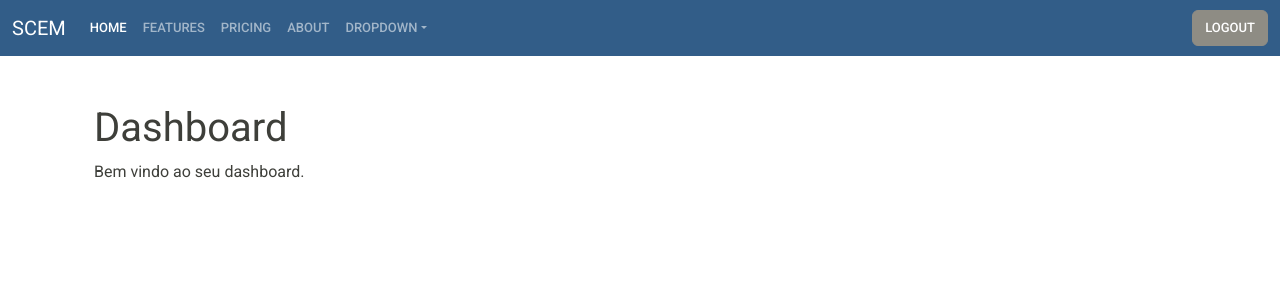
After one commit to fferreir/pi-scem, a Django app: page /account/ in a window 1280 px wide. The commit adds this page. Shown: the top 300 px of the page. Run offline with Django 5.2, Linux system fonts and the light colour scheme; the visitor is signed in with stand-in values (Sample User, id 1); some libraries are stand-ins or nearby versions.

Commit message:
Ajusta log in e log out

```diff
--- /dev/null
+++ b/scem/account/templates/account/dashboard.html
@@ -0,0 +1,8 @@
+{% extends "base.html" %}
+{% load django_bootstrap5 %}
+{% block title %}Dashboard{% endblock %}
+{% block content %}
+    <div class="container pt-5"  >
+    <h1>Dashboard</h1>
+    <p>Bem vindo ao seu dashboard.</p>
+{% endblock %}
--- a/scem/account/templates/base.html
+++ b/scem/account/templates/base.html
@@ -7,13 +7,62 @@
     <title>{% block title %}{% endblock %}</title>
     {% bootstrap_css %}
     {% bootstrap_javascript %}
-    <link rel="stylesheet" type="text/css" href="https://bootswatch.com/5/lumen/bootstrap.min.css"
-
+    <link rel="stylesheet" type="text/css" href="https://bootswatch.com/5/sandstone/bootstrap.css"
 </head>
 <body>
     {% bootstrap_messages %}
     <div id="header">
-        <span class="logo">SCEM</span>
+        {% if request.user.is_authenticated %}
+            <nav class="navbar navbar-expand-lg bg-primary" data-bs-theme="dark">
+              <div class="container-fluid">
+                <a class="navbar-brand" href="#">SCEM</a>
+                <div class="collapse navbar-collapse" id="navbarColor01">
+                  <ul class="navbar-nav me-auto">
+                    <li class="nav-item">
+                      <a class="nav-link active" href="#">Home
+                        <span class="visually-hidden">(current)</span>
+                      </a>
+                    </li>
+                    <li class="nav-item">
+                      <a class="nav-link" href="#">Features</a>
+                    </li>
+                    <li class="nav-item">
+                      <a class="nav-link" href="#">Pricing</a>
+                    </li>
+                    <li class="nav-item">
+                      <a class="nav-link" href="#">About</a>
+                    </li>
+                    <li class="nav-item dropdown">
+                      <a class="nav-link dropdown-toggle" data-bs-toggle="dropdown" href="#" role="button" aria-haspopup="true" aria-expanded="false">Dropdown</a>
+                      <div class="dropdown-menu">
+                        <a class="dropdown-item" href="#">Action</a>
+                        <a class="dropdown-item" href="#">Another action</a>
+                        <a class="dropdown-item" href="#">Something else here</a>
+                        <div class="dropdown-divider"></div>
+                        <a class="dropdown-item" href="#">Separated link</a>
+                      </div>
+                    </li>
+                  </ul>
+                    {% if request.user.is_authenticated %}
+                        <form class="d-flex" action="{% url "logout" %}" method="post">
+                            <button class="btn btn-secondary my-2 my-sm-0" type="submit">Logout</button>
+                            {% csrf_token %}
+                        </form>
+                    {% endif %}
+                </div>
+              </div>
+            </nav>
+        {% else %}
+            <nav class="navbar navbar-expand-lg bg-primary" data-bs-theme="dark">
+                <div class="container-fluid">
+                    <a class="navbar-brand" href="#">SCEM</a>
+                    <div class="collapse navbar-collapse" id="navbarColor01">
+                        <ul class="navbar-nav me-auto">
+                        </ul>
+                    </div>
+                </div>
+            </nav>
+        {% endif %}
     </div>
     <div id="content" class="container">
         {% block content %}
--- a/scem/account/urls.py
+++ b/scem/account/urls.py
@@ -1,6 +1,10 @@
+from django.contrib.auth import views as auth_views
 from django.urls import path
 from . import views
 
 urlpatterns = [
-    path("login/", views.user_login, name="login"),
+    path('login/', auth_views.LoginView.as_view(), name='login'),
+    path('logout/', auth_views.LogoutView.as_view(), name='logout'),
+
+    path('', views.dashboard, name='dashboard'),
 ]
--- a/scem/account/views.py
+++ b/scem/account/views.py
@@ -1,25 +1,14 @@
 from django.contrib.auth import authenticate, login
+from django.contrib.auth.decorators import login_required
 from django.http import HttpResponse
 from django.shortcuts import render
 from .forms import LoginForm
 
 
-def user_login(request):
-    if request.method == "POST":
-        form = LoginForm(request.POST)
-        if form.is_valid():
-            cd = form.cleaned_data
-            user = authenticate(
-                request, username=cd["username"], password=cd["password"]
-            )
-            if user is not None:
-                if user.is_active:
-                    login(request, user)
-                    return HttpResponse("Authenticated successfully")
-                else:
-                    return HttpResponse("Disabled account")
-            else:
-                return HttpResponse("Invalid login")
-    else:
-        form = LoginForm()
-    return render(request, "account/login.html", {"form": form})
+@login_required
+def dashboard(request):
+    return render(
+        request,
+        'account/dashboard.html',
+        {'section': 'dashboard'}
+    )
--- a/scem/scem/settings.py
+++ b/scem/scem/settings.py
@@ -131,3 +131,8 @@ STATIC_URL = "static/"
 # https://docs.djangoproject.com/en/5.1/ref/settings/#default-auto-field
 
 DEFAULT_AUTO_FIELD = "django.db.models.BigAutoField"
+
+LOGIN_REDIRECT_URL = 'dashboard'
+LOGOUT_REDIRECT_URL = 'login'
+LOGIN_URL = 'login'
+LOGOUT_URL = 'logout'
```
Also changed, not shown: scem/account/templates/account/login.html (deleted, +0 -13 lines), scem/account/templates/registration/login.html (added, +13 -0 lines).
